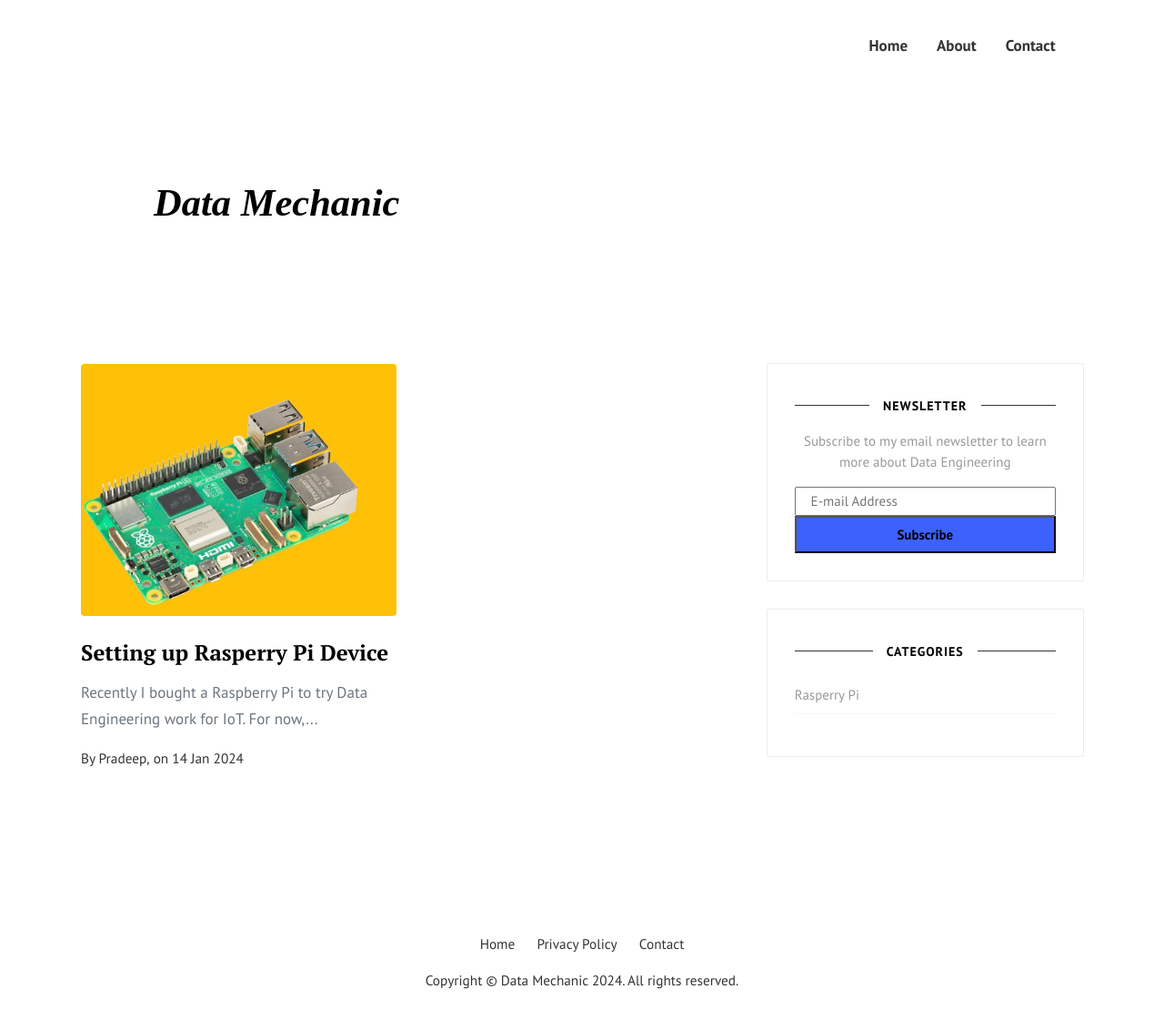
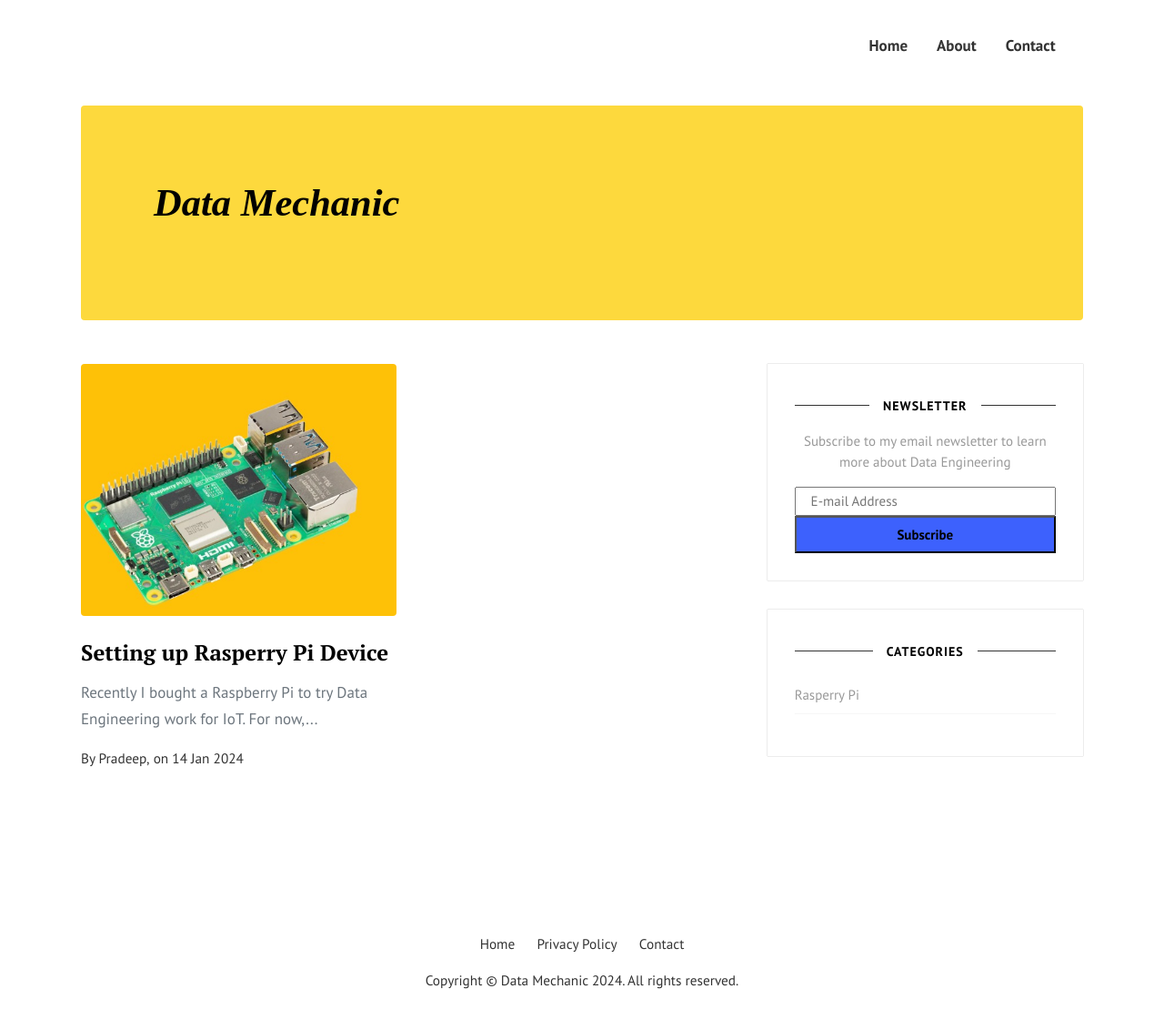
Before and after one commit to pradeap/dev-data-mechanic-website, a Jekyll site: the page built from index.html, in a window 1280 px wide and 1120 px high. Shown: the whole window at 91% size. Built offline with Jekyll 4.4.1, drawn with Linux system fonts in a browser that asks for light colours; the list of posts is cut into pages by our own code; comment, search, counter and statistics services are not loaded.

Commit message:
Update theme.scss

```diff
--- a/assets/css/theme.scss
+++ b/assets/css/theme.scss
@@ -135,7 +135,7 @@ small, .small {
 /* Pages
 ================================================== */
 .hero {
-    background: #ffffff;
+    background: #fdd93d;
     padding: 5rem 5rem;
 }
 
```
